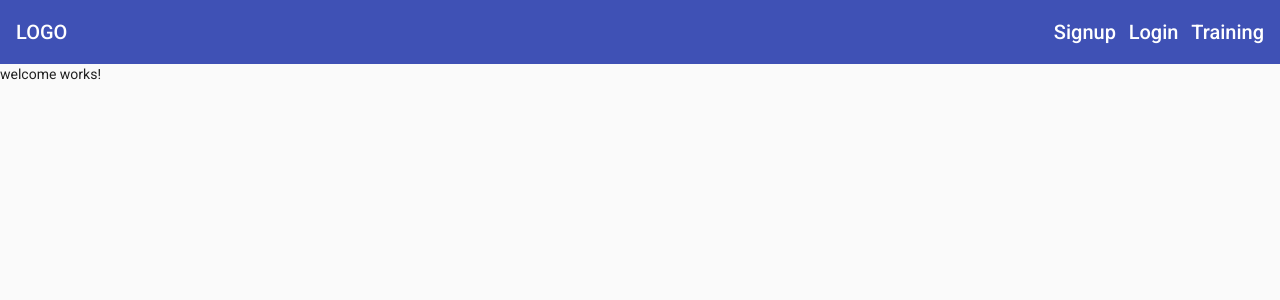
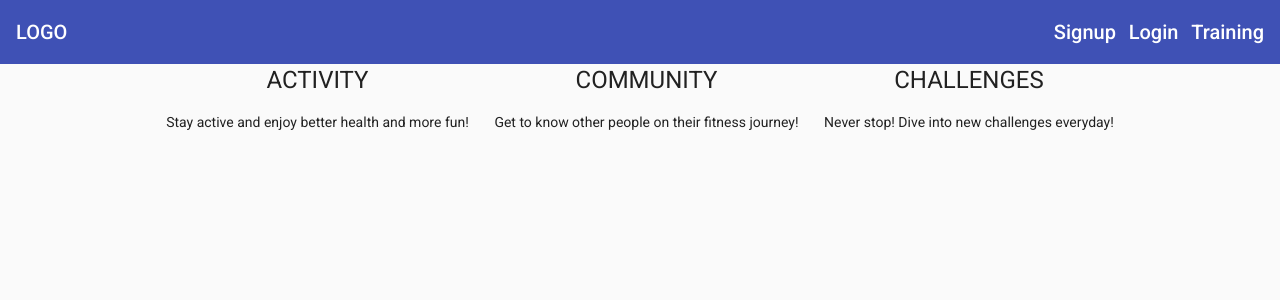
Before and after one commit to lipcowan/ngMaterialTutorial, an Angular app: page / in a window 1280 px wide. Shown: the top 300 px of the page. Built offline with nearby package versions, Linux system fonts and the light colour scheme.

Commit message:
finished welcome component

```diff
--- a/src/app/welcome/welcome.component.css
+++ b/src/app/welcome/welcome.component.css
@@ -0,0 +1,3 @@
+#welcome{
+  text-align: center;
+}
--- a/src/app/welcome/welcome.component.html
+++ b/src/app/welcome/welcome.component.html
@@ -1 +1,19 @@
-<p>welcome works!</p>
+<div
+  id="welcome"
+  fxLayout="column"
+  fxLayout.gt-md="row"
+  fxLayoutGap.gt-md="2vw"
+  fxLayoutAlign="center center">
+  <section>
+    <h1>ACTIVITY</h1>
+    <p>Stay active and enjoy better health and more fun!</p>
+  </section>
+  <section>
+    <h1>COMMUNITY</h1>
+    <p>Get to know other people on their fitness journey!</p>
+  </section>
+  <section>
+    <h1>CHALLENGES</h1>
+    <p>Never stop! Dive into new challenges everyday!</p>
+  </section>
+</div>
```
